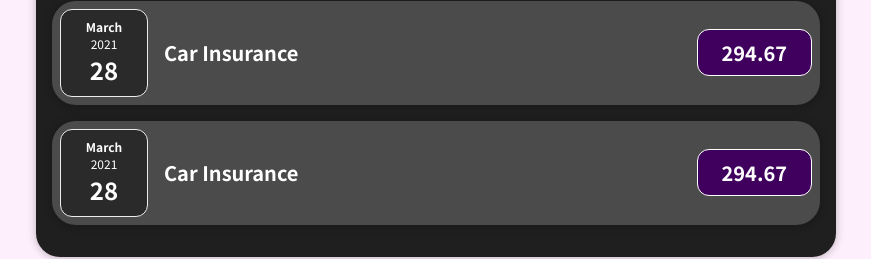
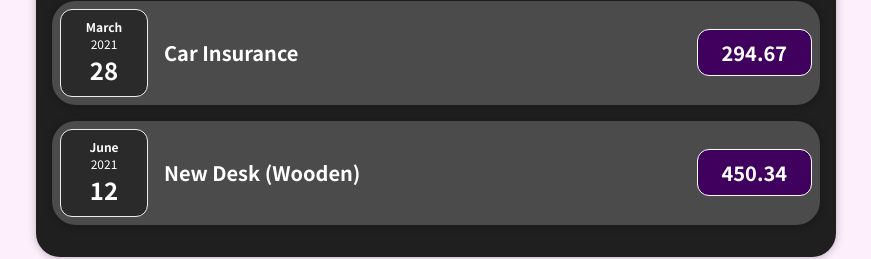
Before and after one commit to anlunjiang/react.js-tutorials, a JavaScript app in the folder 01-starting-setup/: page / in a window 1280 px wide. Shown: the part 402-661 px from the top of the page, without its empty margins (204-1075 px from the left). Built offline with nearby package versions, Linux system fonts and the light colour scheme.

Commit message:
react basics done

```diff
--- a/01-starting-setup/src/App.js
+++ b/01-starting-setup/src/App.js
@@ -4,9 +4,11 @@ import ExpensesTemplate from "./components/expenses/expenses_template/ExpensesTe
  * Root elemtent to render all other tags
  * @returns {JSX.Element}
  */
-export default function App() {
+const App = () => {
     console.log("Starting App")
     return (
         <ExpensesTemplate/>
     )
 }
+
+export default App;
--- a/01-starting-setup/src/components/card/Card.js
+++ b/01-starting-setup/src/components/card/Card.js
@@ -1,6 +1,8 @@
 import "./Card.css"
 
-export default function Card(props) {
+const Card = (props) => {
     const classes = "card " + props.className;
     return <div className={classes}>{props.children}</div>
 }
+
+export default Card;
--- a/01-starting-setup/src/components/expenses/expense_date/ExpenseDate.js
+++ b/01-starting-setup/src/components/expenses/expense_date/ExpenseDate.js
@@ -1,6 +1,6 @@
 import "./ExpenseDate.css"
 
-export default function ExpenseDate(props) {
+const ExpenseDate = (props) => {
 
     const year = props.date.getFullYear()
     const month = props.date.toLocaleString("en-US", {month: "long"})
@@ -13,5 +13,6 @@ export default function ExpenseDate(props) {
             <div className={"expense-date__day"}>{day}</div>
         </div>
     )
+}
 
-}
+export default ExpenseDate;
--- a/01-starting-setup/src/components/expenses/expense_item/ExpenseItem.js
+++ b/01-starting-setup/src/components/expenses/expense_item/ExpenseItem.js
@@ -8,7 +8,7 @@ import ExpenseDate from "../expense_date/ExpenseDate";
  * @returns {JSX.Element}
  * @constructor
  */
-export default function ExpenseItem(props) {
+const ExpenseItem = (props) => {
     console.log(props.children)
     return (
         <Card className="expense-item">
@@ -20,3 +20,5 @@ export default function ExpenseItem(props) {
         </Card>
     )
 }
+
+export default ExpenseItem;
--- a/01-starting-setup/src/components/expenses/expenses_template/ExpensesTemplate.js
+++ b/01-starting-setup/src/components/expenses/expenses_template/ExpensesTemplate.js
@@ -3,7 +3,7 @@ import {expenses} from "./data";
 import "./ExpensesTemplate.css";
 import Card from "../../card/Card";
 
-export default function ExpensesTemplate() {
+const ExpensesTemplate = () => {
     return (
         <Card className="expensescss">
             <h2>Let's get started!</h2>
@@ -24,11 +24,12 @@ export default function ExpensesTemplate() {
                 date={expenses[2].date}
             />
             <ExpenseItem
-                title={expenses[2].title}
-                amount={expenses[2].amount}
-                date={expenses[2].date}
+                title={expenses[3].title}
+                amount={expenses[3].amount}
+                date={expenses[3].date}
             />
         </Card>
     );
+}
 
-}
+export default ExpensesTemplate;
--- a/01-starting-setup/src/components/expenses/expenses_template/data.js
+++ b/01-starting-setup/src/components/expenses/expenses_template/data.js
@@ -15,7 +15,7 @@ export const expenses = [
     {
         id: 'e4',
         title: 'New Desk (Wooden)',
-        amount: 450,
+        amount: 450.34,
         date: new Date(2021, 5, 12),
     },
 ];
```
Also changed, not shown: 2 other files (tests, documents, lock files or other folders).
